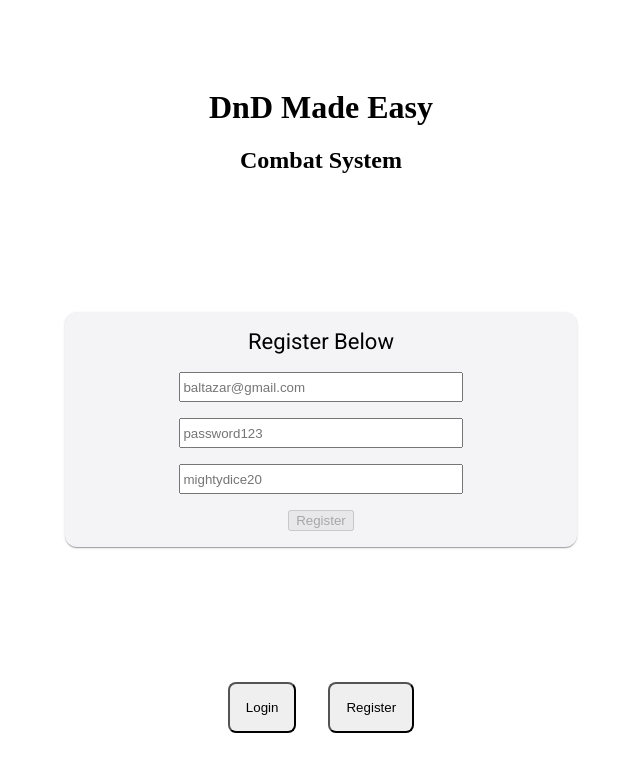
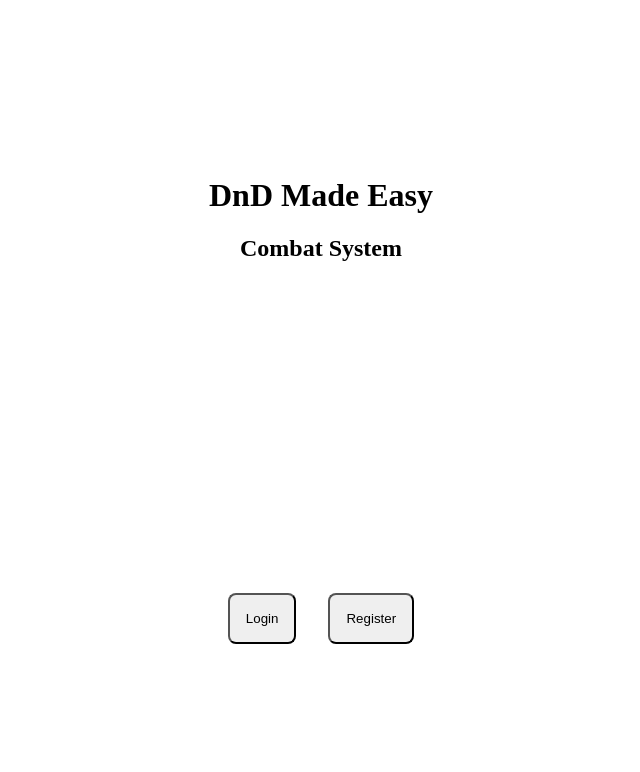
Before and after one commit to jacopofranciosiwisc/DnD-Made-Easy, an Angular app in the folder frontend/: page / in a window 1280 px wide. Shown: the top 772 px of the page, without its empty margins (319-959 px from the left). Built offline with nearby package versions, Linux system fonts and the light colour scheme.

Commit message:
Completed user registration feature

```diff
--- a/frontend/src/app/home/home.component.ts
+++ b/frontend/src/app/home/home.component.ts
@@ -12,13 +12,12 @@ import { RegisterComponent } from '../register/register.component';
 export class HomeComponent {
   loggedIn: boolean = false;
   isLoggingIn: boolean = false;
-  isRegistering: boolean = true;
+  isRegistering: boolean = false;
 
   constructor() {}
 
   registerUser() {
-    // this.authService.registerUser()
-    // this.isRegistering = !this.isRegistering;
+    this.isRegistering = !this.isRegistering;
   }
 
   loginUser() {
```
